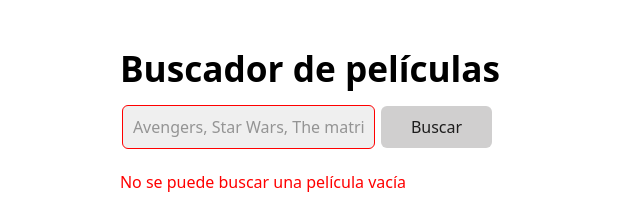
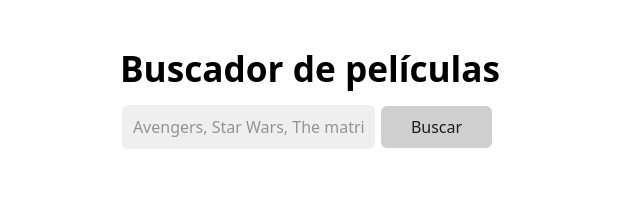
Before and after one commit to Smogg21/buscador-de-peliculas, a React (Vite) app: page / in a window 1280 px wide. Shown: the top 198 px of the page, without its empty margins (330-970 px from the left). Built offline with nearby package versions, Linux system fonts and the light colour scheme.

Commit message:
Added useRef for input validation: It detects now if its first input or not

```diff
--- a/src/App.jsx
+++ b/src/App.jsx
@@ -1,4 +1,4 @@
-import { useEffect, useState } from "react";
+import { useEffect, useState, useRef } from "react";
 import "./App.css";
 import { Movies } from "./components/Movies";
 import { useMovies } from "./hooks/useMovies";
@@ -9,8 +9,14 @@ import { useMovies } from "./hooks/useMovies";
 function useSearch() {
   const [search, updateSearch] = useState('')
   const [error, setError] = useState(null)
+  const isFirstInput = useRef(true)
 
   useEffect(() => {
+    if(isFirstInput.current) {
+      isFirstInput.current = search === ''
+      return
+
+    }
     if(search === ''){
       setError("No se puede buscar una película vacía")
       return
```
